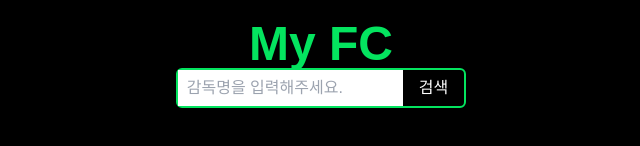
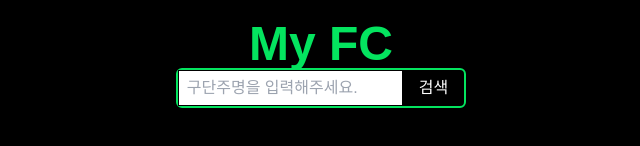
Before and after one commit to Leekee0905/fconline-record, a Next.js app: page / in a window 1280 px wide. Shown: the part 336-482 px from the top of the page, without its empty margins (319-959 px from the left). Built offline with nearby package versions, Linux system fonts and the light colour scheme.

Commit message:
add: 홈페이지 구단주 검색 및 라우팅 구현

```diff
--- a/src/app/page.tsx
+++ b/src/app/page.tsx
@@ -1,16 +1,39 @@
+"use client";
+import { useRouter } from "next/navigation";
+import { useState } from "react";
+
 export default function Home() {
+  const [name, setName] = useState<string>("");
+  const router = useRouter();
+
+  const handleSearchName = (event: React.ChangeEvent<HTMLInputElement>) => {
+    setName(event.target.value);
+  };
+  const handleSearchRoute = (event: React.FormEvent<HTMLFormElement>) => {
+    event.preventDefault();
+    router.push(`/detail/${name}`);
+  };
+
   return (
     <main className="flex min-h-screen flex-col items-center justify-center  p-2 ">
       <header className="text-green text-5xl font-black">
         <h1>My FC</h1>
       </header>
-      <form className="flex items-center rounded-md border-solid border-2 border-green">
+      <form
+        className="flex items-center rounded-md border-solid border-2 border-green"
+        onSubmit={(event) => handleSearchRoute(event)}
+      >
         <input
           type="text"
-          placeholder="감독명을 입력해주세요."
-          className="p-2 border border-gray-300 "
+          placeholder="구단주명을 입력해주세요."
+          className="p-2 border border-gray-300 text-black "
+          value={name}
+          onChange={(e) => handleSearchName(e)}
         />
-        <button type="submit" className="px-4 py-2 bg-blue-500 text-white">
+        <button
+          type="submit"
+          className="px-4 py-2 bg-blue-500 text-white h-full"
+        >
           검색
         </button>
       </form>
```
